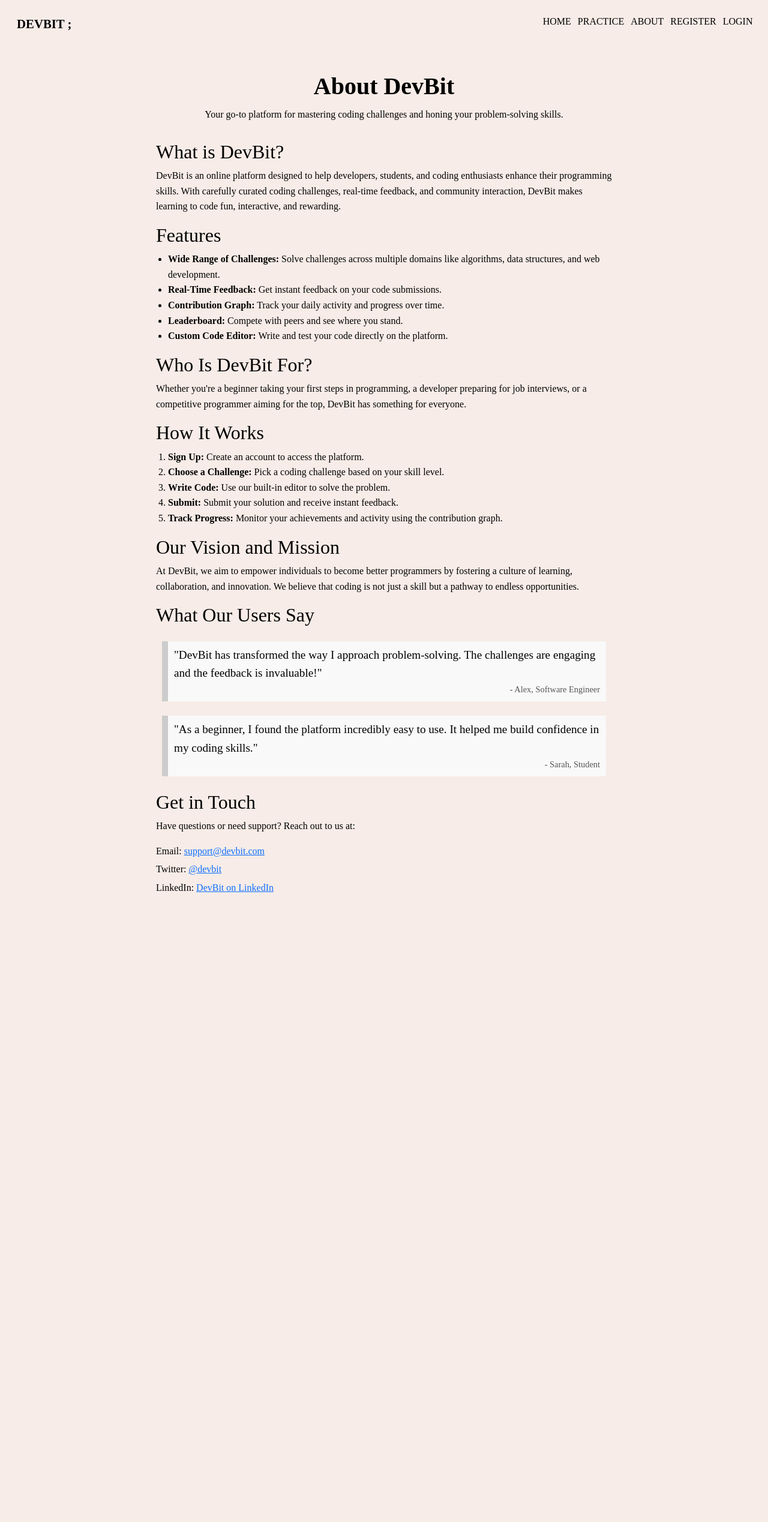
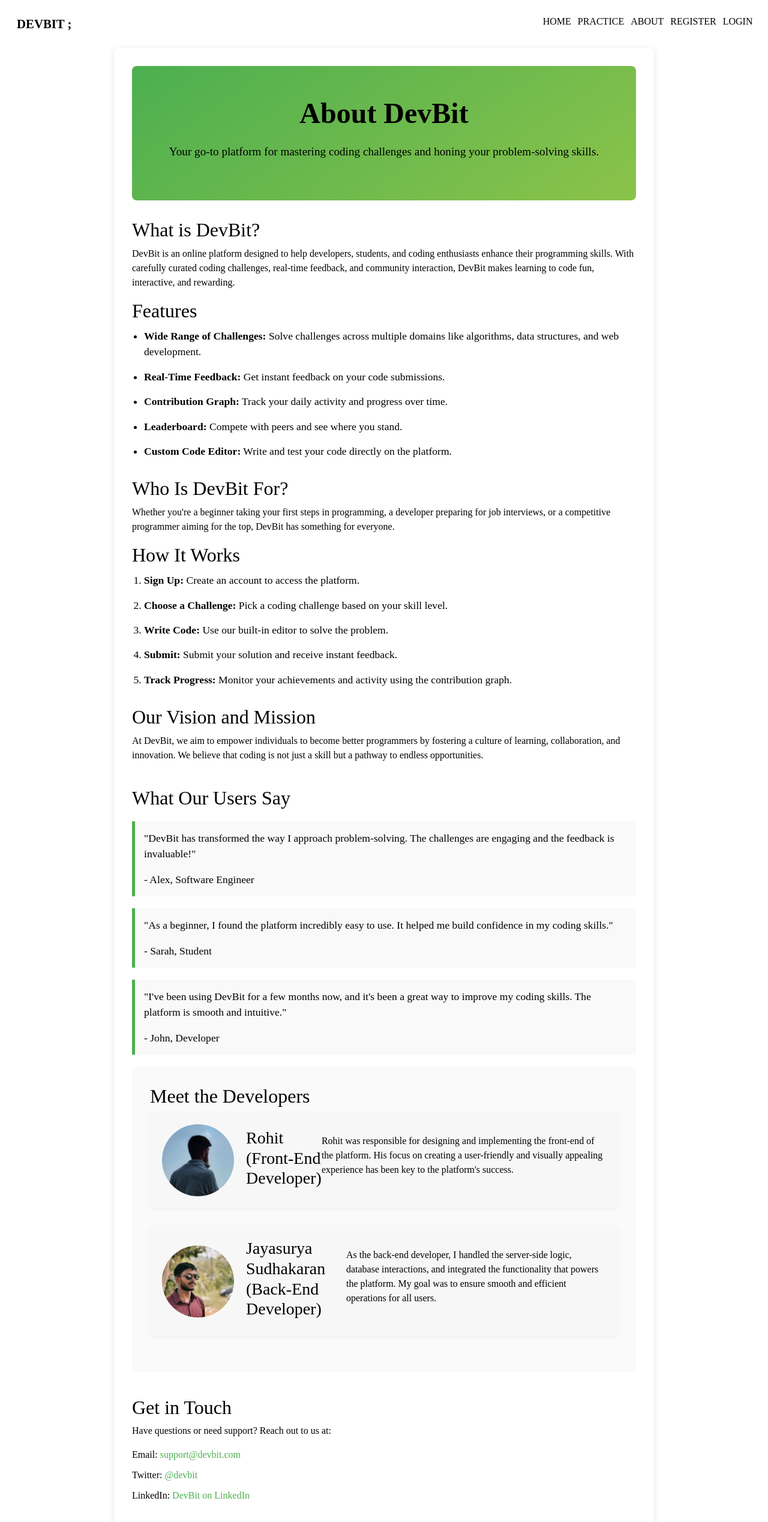
Before and after one commit to jayasurya88/Code-Challenge-Platform, a Django app: page /about/ in a window 1280 px wide. Shown: the top 2537 px of the page at 60% size. Run offline with Django 5.2, Linux system fonts and the light colour scheme; some web fonts are replaced.

Commit message:
updated about.html

```diff
--- a/code_challenge_platform/templates/about.html
+++ b/code_challenge_platform/templates/about.html
@@ -1,4 +1,5 @@
 {% extends 'base.html' %}
+{% load static %}
 
 {% block title %}
 About Us - DevBit
@@ -61,6 +62,24 @@ About Us - DevBit
             <p>"As a beginner, I found the platform incredibly easy to use. It helped me build confidence in my coding skills."</p>
             <footer>- Sarah, Student</footer>
         </blockquote>
+        <blockquote>
+            <p>"I've been using DevBit for a few months now, and it's been a great way to improve my coding skills. The platform is smooth and intuitive."</p>
+            <footer>- John, Developer</footer>
+        </blockquote>
+    </section>
+
+    <section class="developers-section">
+        <h2>Meet the Developers</h2>
+        <div class="developer-profile">
+            <img src="{% static 'images/pfp.jpg' %}" alt="Rohit" class="developer-image">
+            <h3>Rohit (Front-End Developer)</h3>
+            <p>Rohit was responsible for designing and implementing the front-end of the platform. His focus on creating a user-friendly and visually appealing experience has been key to the platform's success.</p>
+        </div>
+        <div class="developer-profile">
+            <img src="{% static 'images/js_profile.jpg' %}" alt="You" class="developer-image">
+            <h3>Jayasurya Sudhakaran (Back-End Developer)</h3>
+            <p>As the back-end developer, I handled the server-side logic, database interactions, and integrated the functionality that powers the platform. My goal was to ensure smooth and efficient operations for all users.</p>
+        </div>
     </section>
 
     <section class="contact-section">
@@ -75,53 +94,113 @@ About Us - DevBit
 </div>
 
 <style>
-    body {
-  background-color: #efd9ce;
-  margin: 0;
-  overflow-y: auto; /* Enable vertical scrolling */
-  overflow-x: hidden; /* Keep horizontal scrolling disabled */
-  animation: fadeIn 0.5s ease-in-out;
-  -webkit-animation: fadeIn 0.5s ease-in-out;
-}
+    html, body {
+        height: 100%;
+        margin: 0;
+        font-family: 'Segoe UI', Tahoma, Geneva, Verdana, sans-serif;
+    }
 
     .about-container {
-        margin: 20px auto;
-        padding: 20px;
-        max-width: 800px;
-        line-height: 1.6;
-        font-family: Arial, sans-serif;
+        max-width: 900px;
+        margin: 0 auto;
+        padding: 30px;
+        background: #fff;
+        border-radius: 8px;
+        box-shadow: 0 2px 12px rgba(0, 0, 0, 0.1);
+        max-height: 100vh;
+        overflow-y: auto;
     }
+
     .hero-section {
+        background: linear-gradient(145deg, #4caf50, #8bc34a);
+        color: #fff;
+        padding: 50px 20px;
+        border-radius: 8px;
         margin-bottom: 30px;
     }
+
     .hero-section h1 {
-        font-size: 2.5em;
-        margin-bottom: 10px;
+        font-size: 3em;
+        margin-bottom: 20px;
     }
+
+    .hero-section p {
+        font-size: 1.2em;
+        line-height: 1.6;
+    }
+
     .features-section ul, .how-it-works-section ol {
         padding-left: 20px;
+        margin-top: 10px;
     }
+
+    .features-section li, .how-it-works-section li {
+        margin-bottom: 15px;
+        font-size: 1.1em;
+    }
+
+    .audience-section, .vision-section {
+        margin-top: 30px;
+    }
+
+    .testimonials-section {
+        margin-top: 40px;
+    }
+
+    blockquote {
+        background: #f9f9f9;
+        border-left: 5px solid #4caf50;
+        padding: 15px;
+        margin: 20px 0;
+        font-style: italic;
+        font-size: 1.1em;
+    }
+
+    .developer-profile {
+        display: flex;
+        align-items: center;
+        margin-bottom: 30px;
+        background-color: #f7f7f7;
+        padding: 20px;
+        border-radius: 8px;
+        box-shadow: 0 2px 8px rgba(0, 0, 0, 0.05);
+    }
+
+    .developer-image {
+        width: 120px;
+        height: 120px;
+        border-radius: 50%;
+        margin-right: 20px;
+    }
+
+    .developers-section {
+        background-color: #fafafa;
+        padding: 30px;
+        border-radius: 8px;
+        margin-bottom: 40px;
+    }
+
+    .contact-section {
+        margin-top: 40px;
+    }
+
     .contact-section ul {
         list-style: none;
-        padding: 0;
+        padding-left: 0;
     }
+
     .contact-section ul li {
-        margin: 5px 0;
+        margin: 10px 0;
     }
-    blockquote {
-        background: #f9f9f9;
-        border-left: 10px solid #ccc;
-        margin: 1.5em 10px;
-        padding: 0.5em 10px;
+
+    .contact-section a {
+        color: #4caf50;
+        text-decoration: none;
     }
-    blockquote p {
-        font-size: 1.2em;
-        margin: 0;
-    }
-    blockquote footer {
-        text-align: right;
-        font-size: 0.9em;
-        color: #555;
+
+    .contact-section a:hover {
+        text-decoration: underline;
     }
 </style>
+
 {% endblock %}
```
Also changed, not shown: code_challenge_platform/static/images/js_profile.jpg (added), code_challenge_platform/static/images/pfp.jpg (renamed from code_challenge_platform/media/profile_pictures/pfp.jpg).
